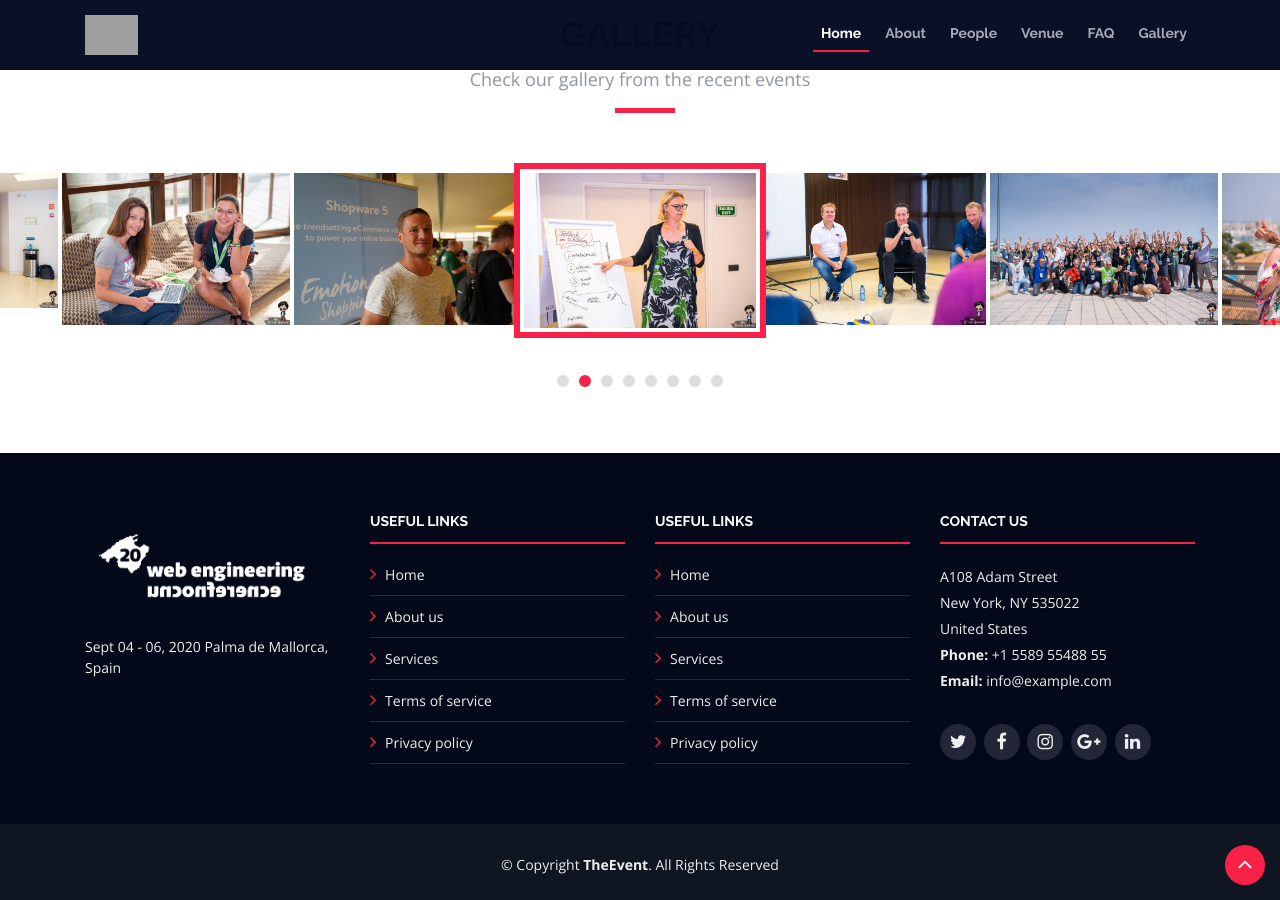
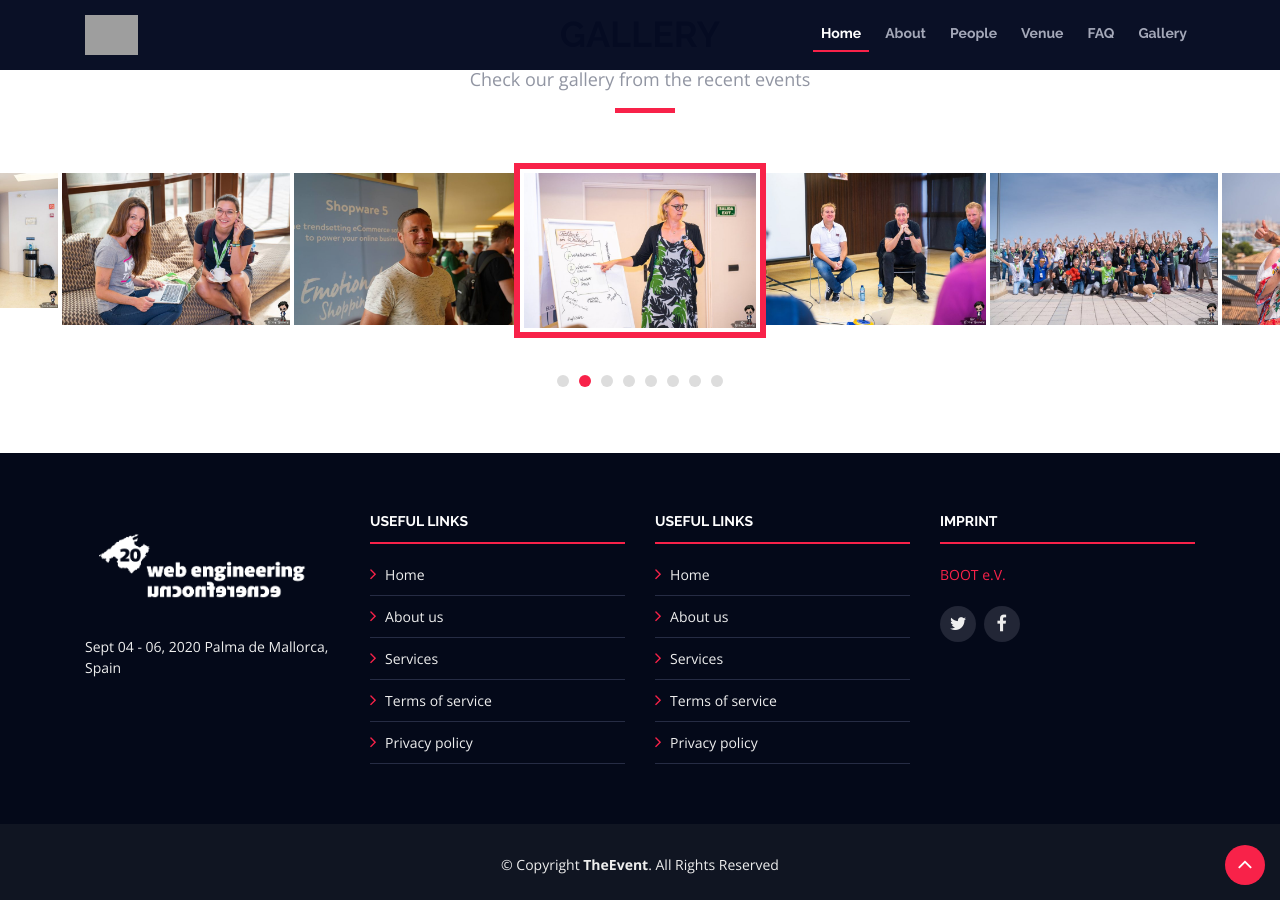
Before and after one commit to weuc/weuc.eu, a Jekyll site: the page built from index.html, in a window 1280 px wide and 900 px high, scrolled down 3802 px. Built offline with Jekyll 4.4.1, drawn with Linux system fonts in a browser that asks for light colours; grey boxes are pictures that could not be loaded.

Commit message:
add footer Imprint

```diff
--- a/_layouts/default.html
+++ b/_layouts/default.html
@@ -78,21 +78,15 @@
           </div>
 
           <div class="col-lg-3 col-md-6 footer-contact">
-            <h4>Contact Us</h4>
-            <p>
-              A108 Adam Street <br>
-              New York, NY 535022<br>
-              United States <br>
-              <strong>Phone:</strong> +1 5589 55488 55<br>
-              <strong>Email:</strong> info@example.com<br>
-            </p>
+            <h4>Imprint</h4>
+            <a href="https://www.bootev.org/about/" target="_blank">BOOT e.V.</a>
+            <br>
+            <br>
 
             <div class="social-links">
-              <a href="#" class="twitter"><i class="fa fa-twitter"></i></a>
-              <a href="#" class="facebook"><i class="fa fa-facebook"></i></a>
-              <a href="#" class="instagram"><i class="fa fa-instagram"></i></a>
-              <a href="#" class="google-plus"><i class="fa fa-google-plus"></i></a>
-              <a href="#" class="linkedin"><i class="fa fa-linkedin"></i></a>
+              <a href="https://twitter.com/weuceu" class="twitter" target="_blank"><i class="fa fa-twitter"></i></a>
+              <a href="https://www.facebook.com/WebengineeringUnconference/" class="facebook" target="_blank"><i class="fa fa-facebook"></i></a>
+              <!-- <a href="#" class="instagram" target="_blank"><i class="fa fa-instagram"></i></a> -->
             </div>
 
           </div>
```
